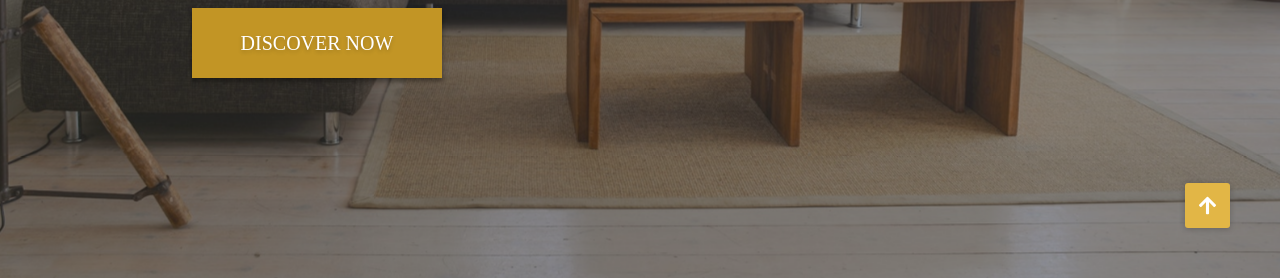
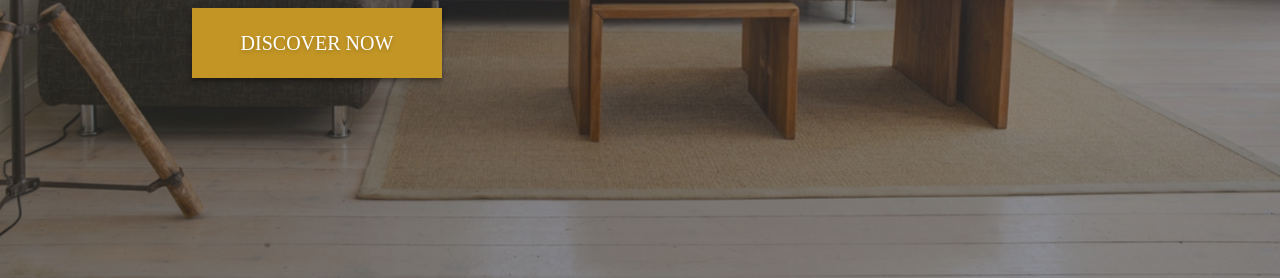
Before and after one commit to Uniqcoda/invest-city, a plain HTML site: page index.html in a window 1280 px wide. Shown: the part 522-800 px from the top of the page. Drawn offline with nearby package versions, Linux system fonts and the light colour scheme; a web font is replaced by a local one.

Commit message:
hide scroll button when page is at the top

```diff
--- a/script.js
+++ b/script.js
@@ -5,8 +5,18 @@ document.querySelector('.hamburger-menu').addEventListener('click', () => {
 
 // SCROLL TO TOP
 document.querySelector('.scroll-btn').addEventListener('click', () => {
-  document.querySelector('html').style.scrollBehavior = 'smooth';
-  setTimeout(() => {
-    document.querySelector('html').style.scrollBehavior = 'unset';
-  }, 1000)
+	document.querySelector('html').style.scrollBehavior = 'smooth';
+	setTimeout(() => {
+		document.querySelector('html').style.scrollBehavior = 'unset';
+	}, 1000);
 });
+
+const checkScrollTop = () => {
+	if (window.scrollY > 500) {
+		document.querySelector('.scroll-btn').classList.add('show-scroll-btn');
+	} else if (window.scrollY <= 500) {
+		document.querySelector('.scroll-btn').classList.remove('show-scroll-btn');
+	}
+};
+
+window.addEventListener('scroll', checkScrollTop);
--- a/style.css
+++ b/style.css
@@ -627,7 +627,7 @@ html {
   width: 4.5rem;
   height: 4.5rem;
   background-color: #e2b646;
-  display: flex;
+  display: none;
   justify-content: center;
   align-items: center;
   font-size: 2rem;
@@ -635,3 +635,7 @@ html {
   box-shadow: 0 0.1rem 0.6rem rgba(0, 0, 0, 0.2);
   border-radius: .3rem;
 }
+
+.show-scroll-btn {
+display: flex;
+}
```
